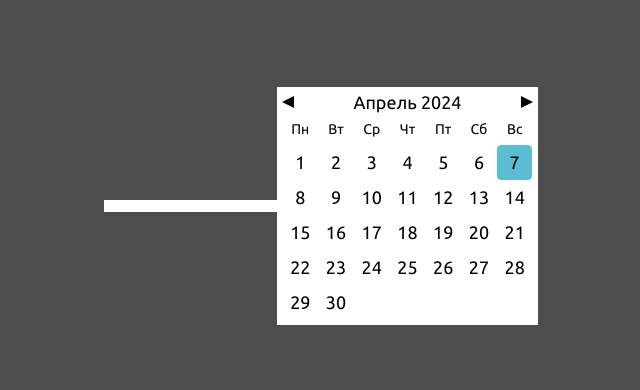
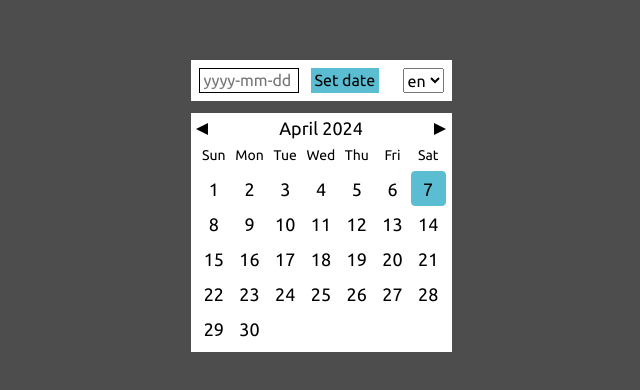
Before and after one commit to VillemanArm/calendar_vue3_ts, a Vue app: page / in a window 1280 px wide. Shown: the part 194-584 px from the top of the page, without its empty margins (319-959 px from the left). Built offline with nearby package versions, Linux system fonts and the light colour scheme.

Commit message:
feat: realize lang switcher

```diff
--- a/src/App.vue
+++ b/src/App.vue
@@ -2,16 +2,17 @@
 import { RouterLink, RouterView } from 'vue-router'
 import Calendar from './components/Calendar.vue'
 import { reactive, ref, computed, onMounted, onUpdated, watch } from 'vue'
+import CalendarSettings from '@/components/CalendarSettings.vue';
+import { useAppStore } from './stores/App';
 
-
-const newDate = ref('')
+const app = useAppStore()
 
 </script>
 
 <template>
   <div class="app-container">
-    <input type="text" v-model="newDate">
-    <Calendar @day-click="(date) => {console.log(date)}" :transferredDate="newDate"/>
+    <CalendarSettings/>
+    <Calendar @day-click="(date) => {console.log(date)}" :transferredDate="app.transferredDate"/>
   </div>
 </template>
 
@@ -23,5 +24,6 @@ const newDate = ref('')
     display: flex
     justify-content: center
     align-items: center
+    flex-direction: column
 
 </style>
--- a/src/assets/styles/main.sass
+++ b/src/assets/styles/main.sass
@@ -25,13 +25,21 @@ img
 
 input
     outline: 0
-    border: none
+    border: 1px solid $primary-font-color
     background: #fff
+    padding: 2px 4px
 
 button
     outline: 0
     border: none
     cursor: pointer
+    padding: 2px 4px
+
+    background-color: $light-blue
+
+    &:hover
+        background-color: transparent
+        border: 1px solid $light-blue
 
 @media (max-width: 768px)
     html
--- a/src/components/Calendar.vue
+++ b/src/components/Calendar.vue
@@ -23,7 +23,7 @@ function setTransferredDate() {
 		const newDate = new Date(props.transferredDate);
 		calendar.dateInMs = newDate.getTime();
 		calendar.selectedDate = newDate.getDate();
-	} else {
+	} else if (props.transferredDate) {
 		console.warn('Warning: The calendar received a date in the wrong format!');
 	}
 }
--- /dev/null
+++ b/src/components/CalendarSettings.vue
@@ -0,0 +1,58 @@
+<script setup lang="ts">
+import { reactive, ref, toRef, computed, onMounted, onUpdated, watch } from 'vue'
+import { useCalendarStore } from '@/stores/Calendar'
+import { useAppStore } from '@/stores/App'
+
+const calendar = useCalendarStore()
+const app = useAppStore()
+
+function setLang(event: Event){
+	if ((event.target as HTMLInputElement).value) {
+		app.lang = (event.target as HTMLInputElement).value as 'en' | 'ru';
+	}
+}
+</script>
+
+<template>
+
+	<div class="calendar-settings">
+		<div class="calendar-settings__block">
+			<input class="calendar-settings__date-input" type="text" placeholder="yyyy-mm-dd">
+			<button class="calendar-settings__date-set" type="button">Set date</button>
+		</div>
+		<select
+			class="calendar-settings__lang-set"
+			@change="(event: Event) => {setLang(event)}"
+		>
+			<option value="en" selected >en</option>
+			<option value="ru">ru</option>
+		</select>
+	</div>
+
+</template>
+
+<style scoped lang="sass">
+	@import '@/assets/styles/constants.sass'
+
+	.calendar-settings
+		width: 261px
+		display: flex
+		justify-content: space-between
+		margin-bottom: 12px
+		padding: 8px
+
+		font-size: 16px
+
+		background-color: $block-background-color
+
+	.calendar-settings__block
+		display: flex
+		gap: 12px
+
+	.calendar-settings__date-input
+		width: 100px
+
+	// .calendar-settings__lang-set
+
+
+</style>
--- a/src/stores/App.ts
+++ b/src/stores/App.ts
@@ -1,12 +1,11 @@
-import { ref, computed, watch } from 'vue';
+import { ref, computed, watch, type Ref } from 'vue';
 import { defineStore } from 'pinia';
 
-type RefType<T> = {
-  value: T;
-};
 
 export const useAppStore = defineStore('app', () => {
-  const lang: RefType<'en' | 'ru'> = ref('ru')
+  const lang: Ref<'en' | 'ru'> = ref('en')
+  const transferredDate: Ref<string> = ref('')
 
-  return { lang };
+
+  return { lang, transferredDate };
 });
--- a/src/stores/Calendar.ts
+++ b/src/stores/Calendar.ts
@@ -16,8 +16,8 @@ export const useCalendarStore = defineStore('calendar', () => {
   const currentMonth = now.getMonth()
   const currentYear = now.getFullYear()
 
-  let months: RefType<string[]> = ref(content.months[appStore.lang])
-  let weekDays: RefType<string[]> = ref(content.weekDays[appStore.lang])
+  let months: RefType<string[] | string> = computed(() => content.months[appStore.lang])
+  let weekDays: RefType<string[] | string> = computed(() => content.weekDays[appStore.lang])
 
   let dateInMs = ref(Date.now());
   let selectedYear = computed(() => new Date(dateInMs.value).getFullYear());
```
Also changed, not shown: 1 other file (tests, documents, lock files or other folders).
